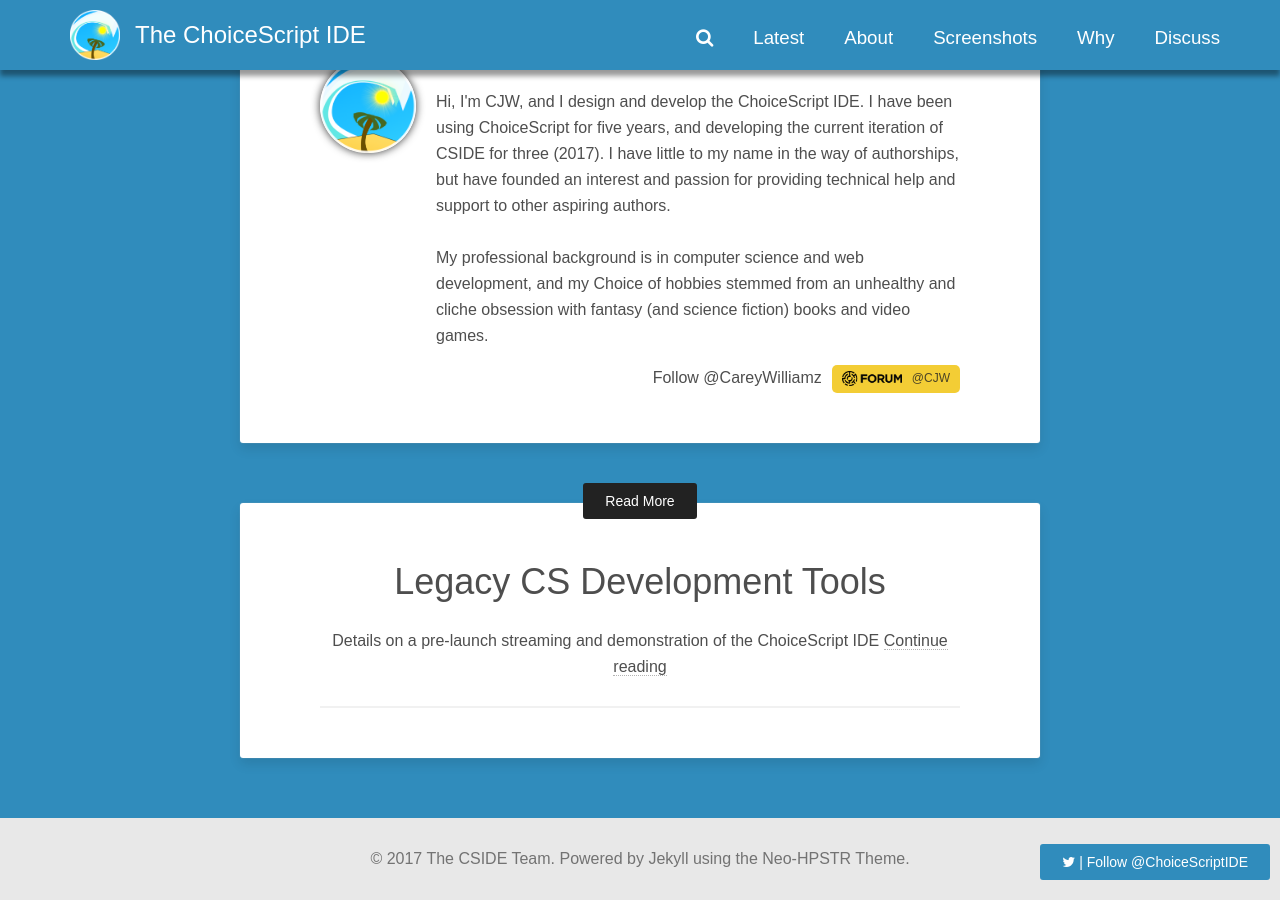
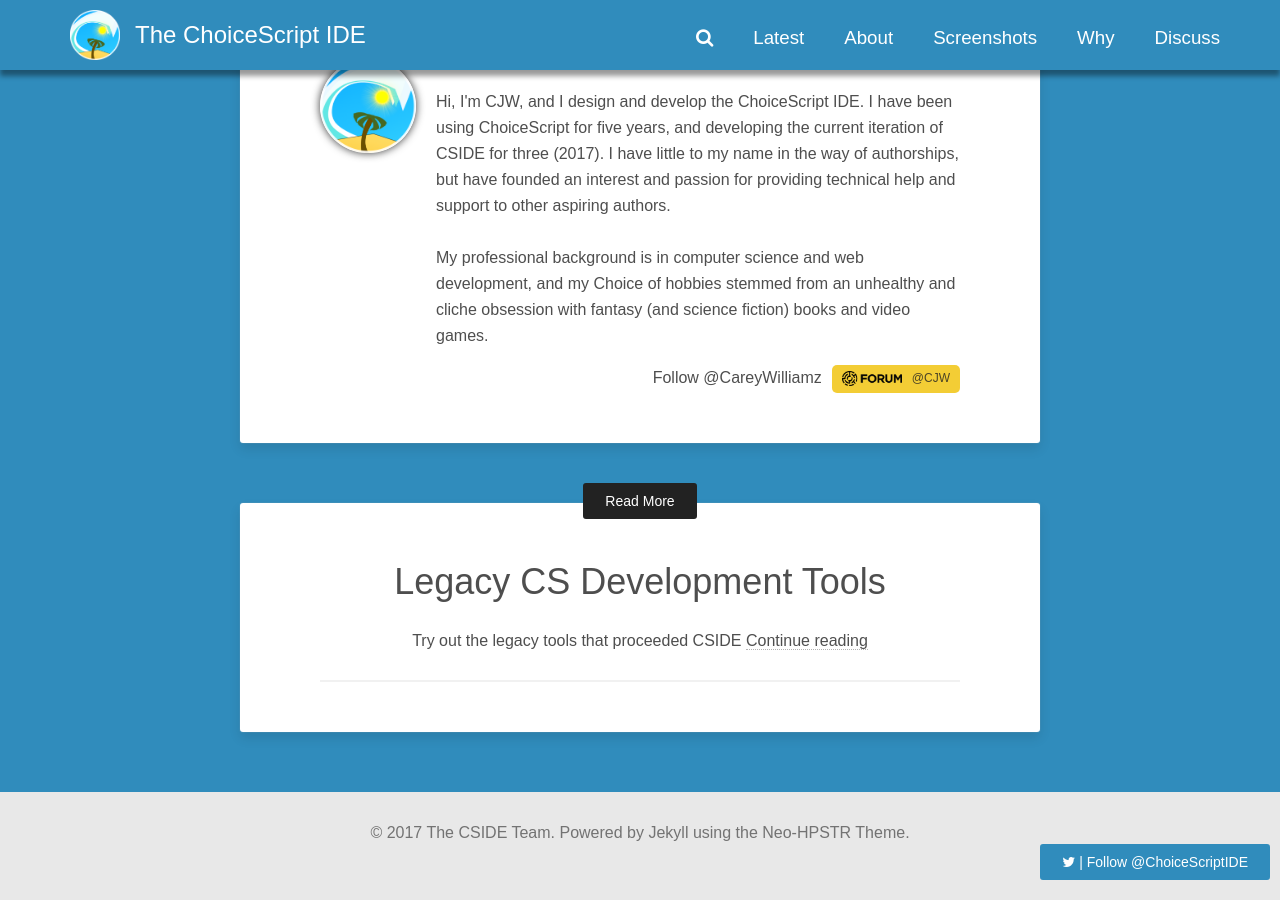
Before and after one commit to ChoicescriptIDE/choicescriptide.github.io, a Jekyll site: the page built from _posts/2016-10-29-cside-pre-launch-event.md, in a window 1280 px wide and 900 px high, scrolled down 1599 px. Built offline with Jekyll 4.4.1, drawn with Linux system fonts in a browser that asks for light colours; nearby versions of some CDN libraries; comment, search, counter and statistics services are not loaded.

Commit message:
Legit description for legacy tools post

```diff
--- a/_posts/2017-06-11-legacy-cs-dev-tools.md
+++ b/_posts/2017-06-11-legacy-cs-dev-tools.md
@@ -1,6 +1,6 @@
 ---
 title: Legacy CS Development Tools
-description: "Details on a pre-launch streaming and demonstration of the ChoiceScript IDE"
+description: "Try out the legacy tools that proceeded CSIDE"
 layout: post
 theme: dark
 tags: [sample post]
```
Also changed, not shown: 2 other files.
